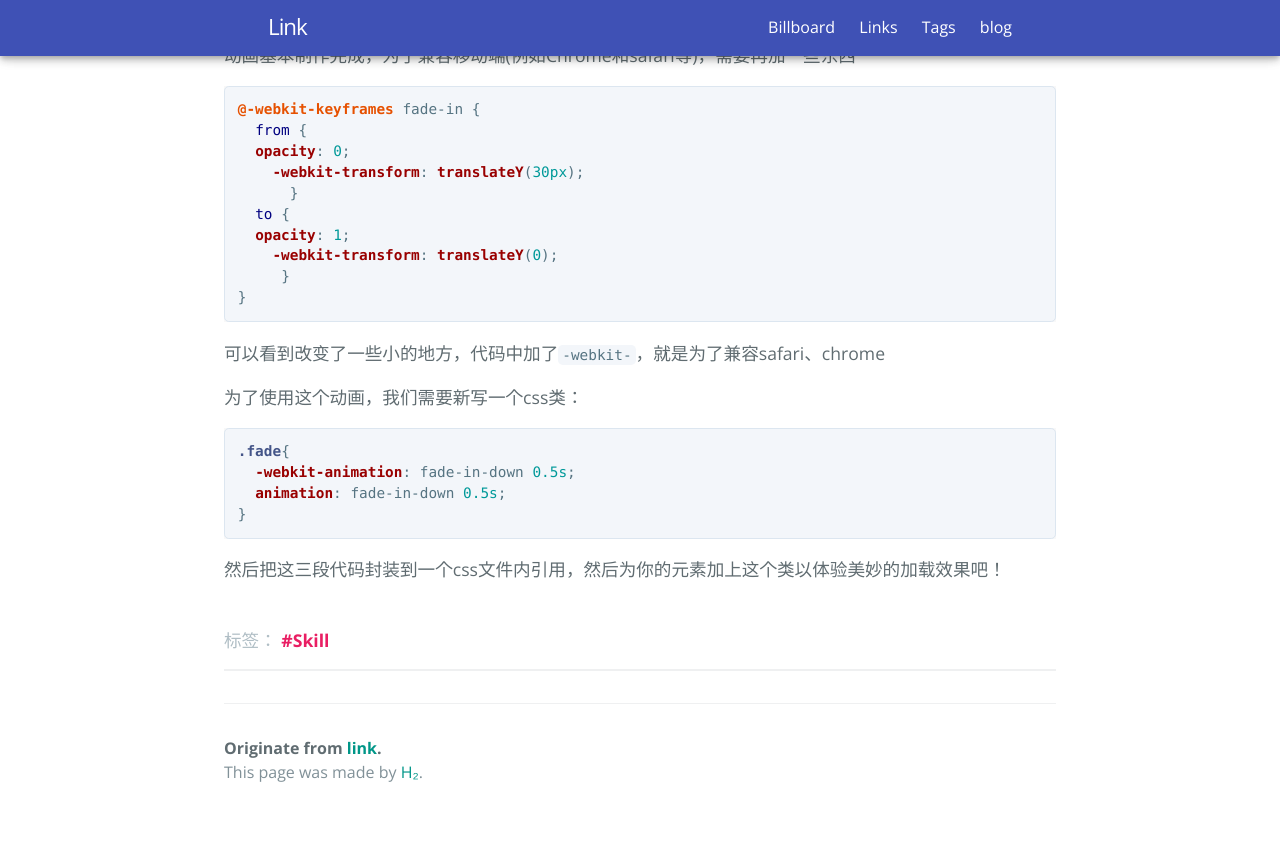
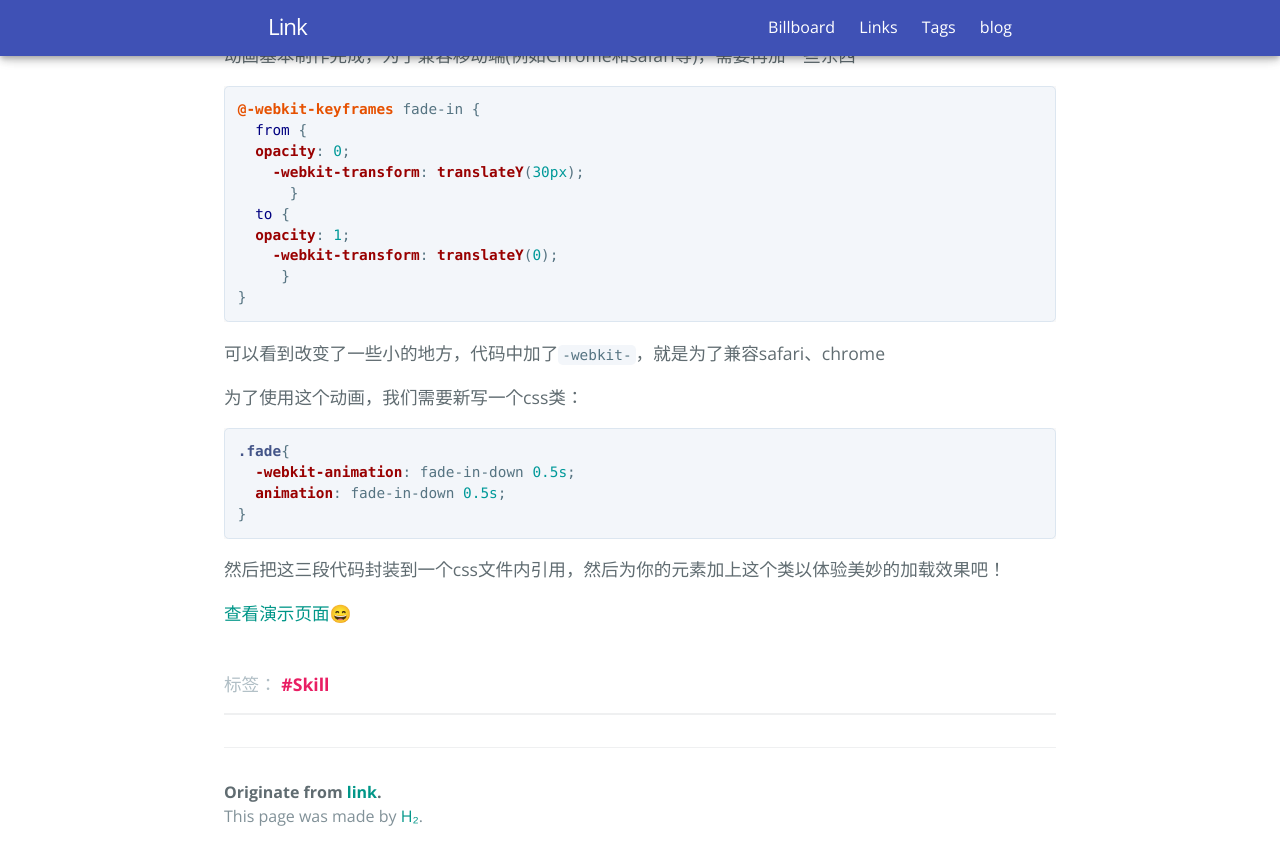
Before and after one commit to link9596/qwq, a Jekyll site: the page built from _posts/2018-1-6-css-fade-animation.md, in a window 1280 px wide and 900 px high, scrolled down 1106 px. Shown: the top 865 px of the window. Built offline with Jekyll 4.4.1, drawn with Linux system fonts in a browser that asks for light colours; emoji names are drawn with the system emoji font; comment, search, counter and statistics services are not loaded.

Commit message:
Update 2018-1-6-css-fade-animation.md

````diff
--- a/_posts/2018-1-6-css-fade-animation.md
+++ b/_posts/2018-1-6-css-fade-animation.md
@@ -58,3 +58,5 @@ to {
 }
 ```
 然后把这三段代码封装到一个css文件内引用，然后为你的元素加上这个类以体验美妙的加载效果吧！
+
+[查看演示页面:smile:](/demo/2018-1-6-fade-in.html)
````
